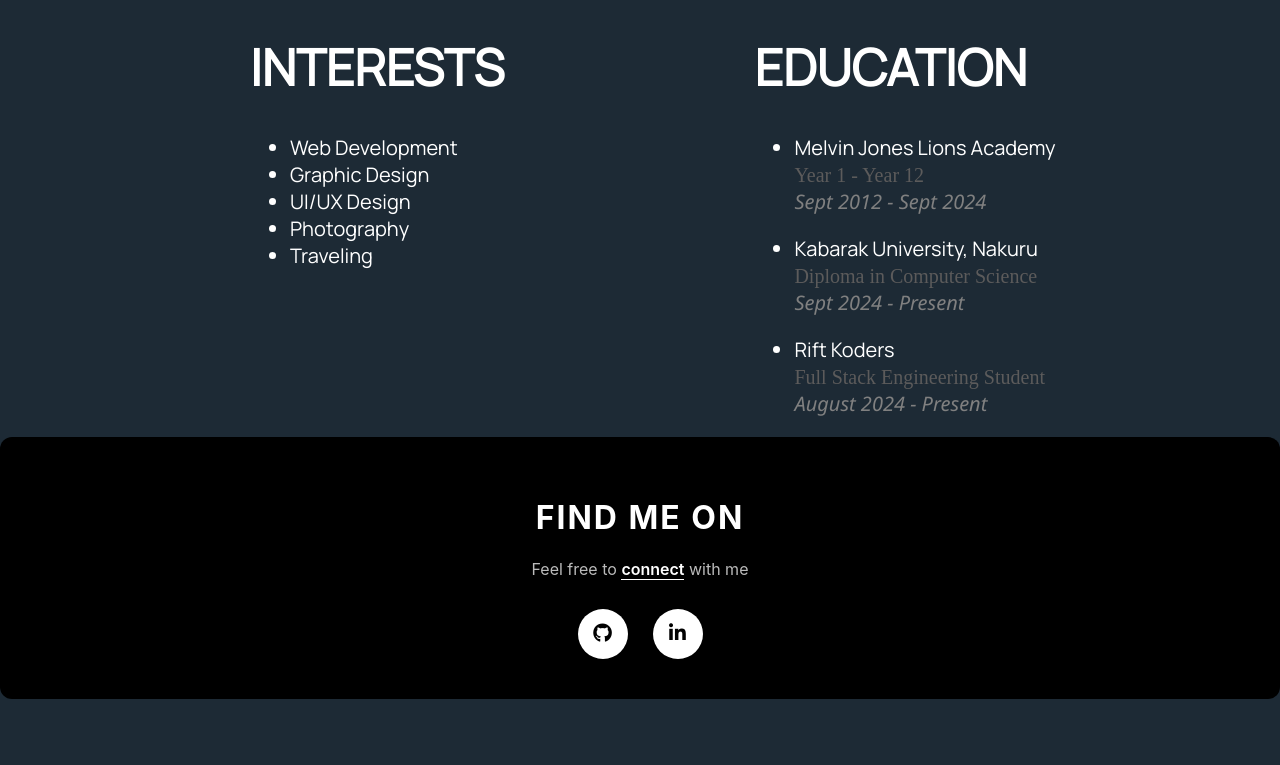
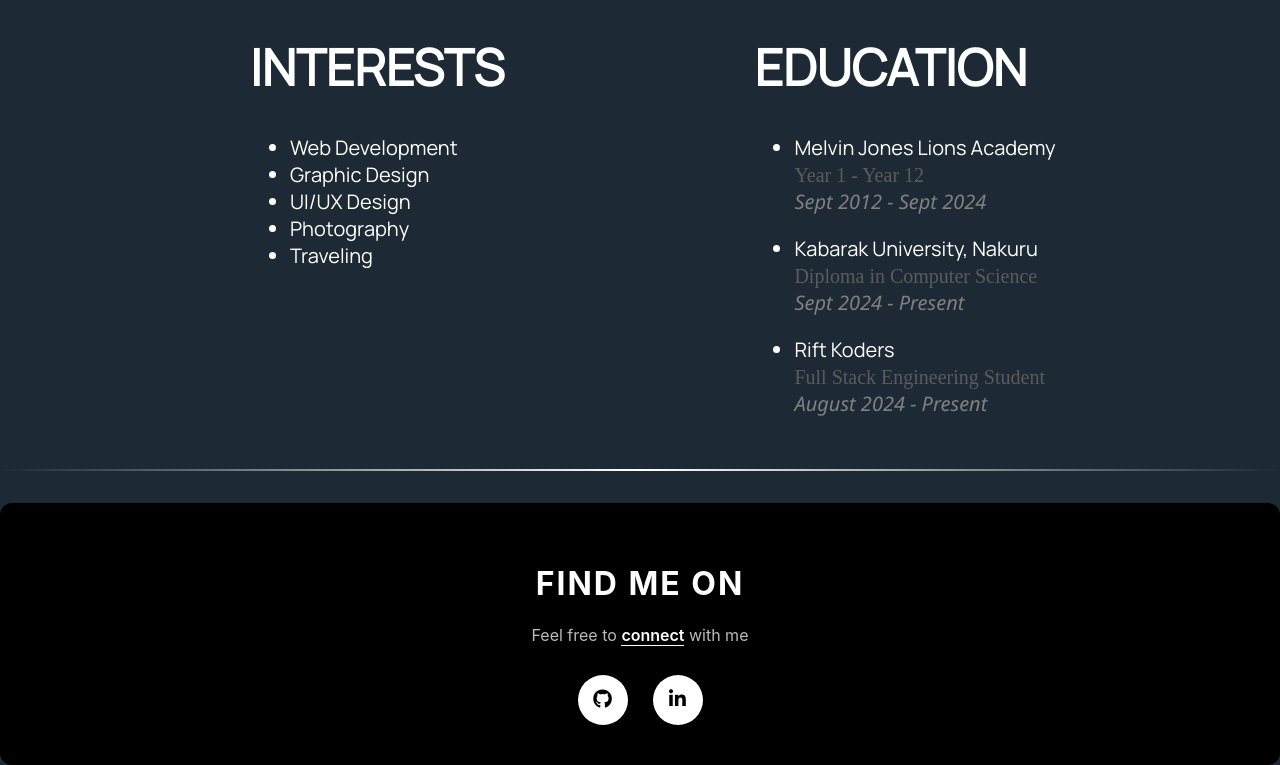
Before and after one commit to patel-vansh1607/vansh-patel, a React (Create React App) app: page / in a window 1280 px wide. Shown: the part 1018-1783 px from the top of the page. Before the commit the page ends 1717 px from the top, so only its background shows below. Built offline with nearby package versions, Linux system fonts and the light colour scheme.

Commit message:
adding faded hr

```diff
--- a/src/App.js
+++ b/src/App.js
@@ -95,6 +95,7 @@ function App() {
                 </ul>
                 </div>
               </div>
+              <hr className="faded-hr" />
               <div className="social-container">
                 <h1 className="title">FIND ME ON</h1>
                 <p className="subtitle">
```
